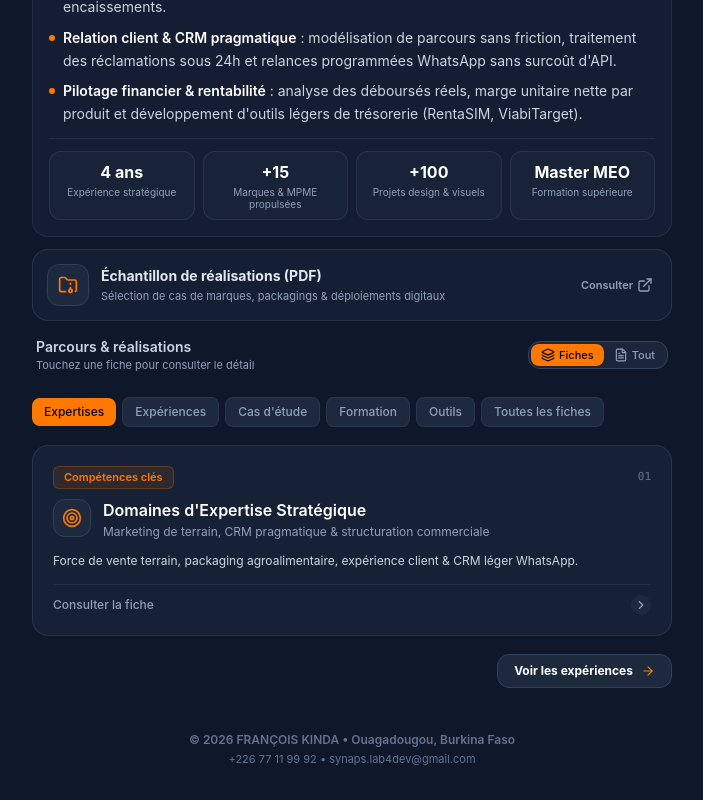
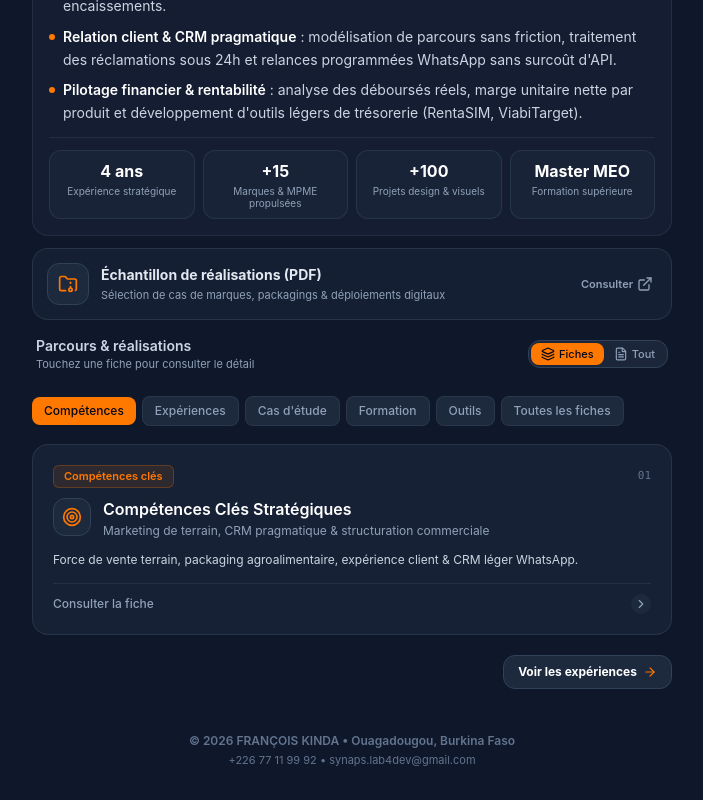
Before and after one commit to synapslab4dev-git/cv-francois-kinda, a React (Vite) app: page / in a window 1280 px wide. Shown: the part 585-1385 px from the top of the page, without its empty margins (288-991 px from the left). Built offline with nearby package versions, Linux system fonts and the light colour scheme.

Commit message:
feat(ux): remplacement Compétences, scission formation Master/Bachelor, centrage badge et navigation stepper bidirectionnelle

```diff
--- a/src/App.jsx
+++ b/src/App.jsx
@@ -5,12 +5,12 @@ import FlashcardCard from './components/FlashcardCard';
 import FlashcardModal from './components/FlashcardModal';
 import FullCvView from './components/FullCvView';
 import QuickActionBar from './components/QuickActionBar';
-import { Check, ArrowRight } from 'lucide-react';
+import { Check, ArrowRight, ArrowLeft } from 'lucide-react';
 
 export default function App() {
   const [viewMode, setViewMode] = useState('flashcards'); // 'flashcards' | 'full'
   const [selectedCard, setSelectedCard] = useState(null);
-  const [selectedCategory, setSelectedCategory] = useState('Expertise');
+  const [selectedCategory, setSelectedCategory] = useState('Compétences');
   const [toastMessage, setToastMessage] = useState(null);
   const [theme, setTheme] = useState(() => {
     if (typeof window !== 'undefined') {
@@ -39,7 +39,7 @@ export default function App() {
   };
 
   const categories = [
-    { id: 'Expertise', label: 'Expertises' },
+    { id: 'Compétences', label: 'Compétences' },
     { id: 'Expérience', label: 'Expériences' },
     { id: 'Cas d\'étude', label: 'Cas d\'étude' },
     { id: 'Formation', label: 'Formation' },
@@ -47,12 +47,31 @@ export default function App() {
     { id: 'all', label: 'Toutes les fiches' },
   ];
 
-  const nextCategoryMap = {
-    'Expertise': { id: 'Expérience', label: 'Voir les expériences' },
-    'Expérience': { id: 'Cas d\'étude', label: 'Voir le cas d\'étude' },
-    'Cas d\'étude': { id: 'Formation', label: 'Voir la formation' },
-    'Formation': { id: 'Boîte à Outils', label: 'Voir les outils conçus' },
-    'Boîte à Outils': { id: 'all', label: 'Voir toutes les fiches' },
+  const navigationMap = {
+    'Compétences': {
+      prev: null,
+      next: { id: 'Expérience', label: 'Voir les expériences' },
+    },
+    'Expérience': {
+      prev: { id: 'Compétences', label: 'Compétences' },
+      next: { id: 'Cas d\'étude', label: 'Voir le cas d\'étude' },
+    },
+    'Cas d\'étude': {
+      prev: { id: 'Expérience', label: 'Expériences' },
+      next: { id: 'Formation', label: 'Voir la formation' },
+    },
+    'Formation': {
+      prev: { id: 'Cas d\'étude', label: 'Cas d\'étude' },
+      next: { id: 'Boîte à Outils', label: 'Voir les outils conçus' },
+    },
+    'Boîte à Outils': {
+      prev: { id: 'Formation', label: 'Formation' },
+      next: { id: 'all', label: 'Voir toutes les fiches' },
+    },
+    'all': {
+      prev: { id: 'Boîte à Outils', label: 'Outils' },
+      next: null,
+    },
   };
 
   const filteredCards = selectedCategory === 'all'
@@ -156,24 +175,44 @@ export default function App() {
               ))}
             </div>
 
-            {/* Next Category Transition Button aligned right */}
-            {nextCategoryMap[selectedCategory] && (
-              <div className="flex justify-end pt-1.5 pb-1">
+            {/* Category Stepper Navigation (Précédent / Suivant) */}
+            {navigationMap[selectedCategory] && (
+              <div className="flex items-center justify-between gap-2 pt-2 pb-1">
+                {navigationMap[selectedCategory].prev ? (
                   <button
                     onClick={() => {
-                    setSelectedCategory(nextCategoryMap[selectedCategory].id);
+                      setSelectedCategory(navigationMap[selectedCategory].prev.id);
                       const el = document.getElementById('flashcards-section');
                       if (el) el.scrollIntoView({ behavior: 'smooth', block: 'start' });
                     }}
-                  className={`inline-flex items-center gap-2 px-4 py-2 rounded-xl text-xs font-bold border transition-all active:scale-95 cursor-pointer shadow-2xs ${
+                    className={`inline-flex items-center gap-1.5 px-3 py-2 rounded-xl text-xs font-semibold border transition-all active:scale-95 cursor-pointer shadow-2xs ${
+                      isDark
+                        ? 'bg-slate-800/80 hover:bg-slate-700 text-slate-300 hover:text-white border-slate-700 hover:border-slate-600'
+                        : 'bg-white hover:bg-slate-50 text-slate-700 border-slate-200'
+                    }`}
+                  >
+                    <ArrowLeft className="w-3.5 h-3.5 text-slate-400" />
+                    <span>{navigationMap[selectedCategory].prev.label}</span>
+                  </button>
+                ) : <div />}
+
+                {navigationMap[selectedCategory].next ? (
+                  <button
+                    onClick={() => {
+                      setSelectedCategory(navigationMap[selectedCategory].next.id);
+                      const el = document.getElementById('flashcards-section');
+                      if (el) el.scrollIntoView({ behavior: 'smooth', block: 'start' });
+                    }}
+                    className={`inline-flex items-center gap-1.5 px-3.5 py-2 rounded-xl text-xs font-bold border transition-all active:scale-95 cursor-pointer shadow-2xs ${
                       isDark
                         ? 'bg-slate-800 hover:bg-slate-700 text-white border-slate-700 hover:border-[#FF7900]/50'
                         : 'bg-white hover:bg-slate-50 text-slate-900 border-slate-200 hover:border-[#FF7900]/50'
                     }`}
                   >
-                  <span>{nextCategoryMap[selectedCategory].label}</span>
+                    <span>{navigationMap[selectedCategory].next.label}</span>
                     <ArrowRight className="w-3.5 h-3.5 text-[#FF7900]" />
                   </button>
+                ) : <div />}
               </div>
             )}
           </div>
--- a/src/components/Hero.jsx
+++ b/src/components/Hero.jsx
@@ -96,9 +96,9 @@ export default function Hero({ personal, positioning, viewMode, setViewMode, onS
           : 'bg-white border-slate-200/90 shadow-xs'
       }`}>
 
-        {/* Targeted Candidacy Badge for CIDS / Dynamique Agro */}
+        {/* Targeted Candidacy Badge for CIDS / Dynamic Agro */}
         {personal.targetCandidacy && (
-          <div className="mb-3.5">
+          <div className="mb-3.5 flex justify-center sm:justify-start">
             <div className={`inline-flex items-center gap-2 px-3 py-1 rounded-xl text-[11px] sm:text-xs font-semibold border ${
               isDark
                 ? 'bg-[#FF7900]/10 text-[#FF7900] border-[#FF7900]/30'
--- a/src/data/cvData.js
+++ b/src/data/cvData.js
@@ -3,7 +3,7 @@ export const cvData = {
     fullName: "FRANÇOIS KINDA",
     title: "Responsable Marketing, Croissance & Relation Client",
     subtitle: "Ingénierie Commerciale, CRM Pragmatique & Pilotage de Flottes",
-    targetCandidacy: "Candidature ciblée • CIDS & Dynamique Agro",
+    targetCandidacy: "Candidature ciblée • CIDS & Dynamic Agro",
     photo: "/francois-kinda-square.webp",
     location: "Ouagadougou, Burkina Faso",
     phone: "+226 77 11 99 92",
@@ -37,8 +37,8 @@ export const cvData = {
     {
       id: "expertises",
       badge: "Compétences clés",
-      category: "Expertise",
-      title: "Domaines d'Expertise Stratégique",
+      category: "Compétences",
+      title: "Compétences Clés Stratégiques",
       subtitle: "Marketing de terrain, CRM pragmatique & structuration commerciale",
       icon: "Target",
       logo: null,
@@ -216,14 +216,14 @@ export const cvData = {
       ]
     },
     {
-      id: "formation",
-      badge: "Diplômes Supérieurs",
+      id: "formation-master",
+      badge: "Master MEO (2024–2026)",
       category: "Formation",
-      title: "Formations Académiques — Institut 2iE",
-      subtitle: "Master MEO & Bachelor Gestion des Infrastructures et Services | Institut 2iE",
+      title: "Master Management des Entreprises & Organisations",
+      subtitle: "Institut 2iE • Innovation & Développement des Sociétés | 2024 – 2026",
       icon: "GraduationCap",
       logo: "/logos/logo-2ie.webp",
-      summaryTeaser: "Master MEO & Bachelor Gestion des infrastructures : planification, calculs de coûts, reporting et stratégie.",
+      summaryTeaser: "Diagnostic d'entreprise approfondi, marketing stratégique marchés émergents, chaînes de valeur amont-aval.",
       programs: [
         {
           institution: "Institut International d'Ingénierie de l'Eau et de l'Environnement (2iE), Ouagadougou",
@@ -235,7 +235,19 @@ export const cvData = {
             "Modélisation et optimisation des chaînes de valeur amont-aval",
             "Management de la qualité totale et conduite du changement opérationnel"
           ]
-        },
+        }
+      ]
+    },
+    {
+      id: "formation-bachelor",
+      badge: "Bachelor GIS (2022–2024)",
+      category: "Formation",
+      title: "Bachelor Gestion des Infrastructures & Services",
+      subtitle: "Institut 2iE • Planification, Ingénierie des Coûts & Stratégie | 2022 – 2024",
+      icon: "GraduationCap",
+      logo: "/logos/logo-2ie.webp",
+      summaryTeaser: "Planification opérationnelle, calculs de déboursés secs & prix de revient, reporting analytique d'activités.",
+      programs: [
         {
           institution: "Institut International d'Ingénierie de l'Eau et de l'Environnement (2iE), Ouagadougou",
           degree: "Bachelor en Gestion des Infrastructures et Services",
```
Also changed, not shown: cv_centered_badge.png (added), cv_stepper_bottom.png (added). Lines whose indentation alone changed are shown as unchanged.
